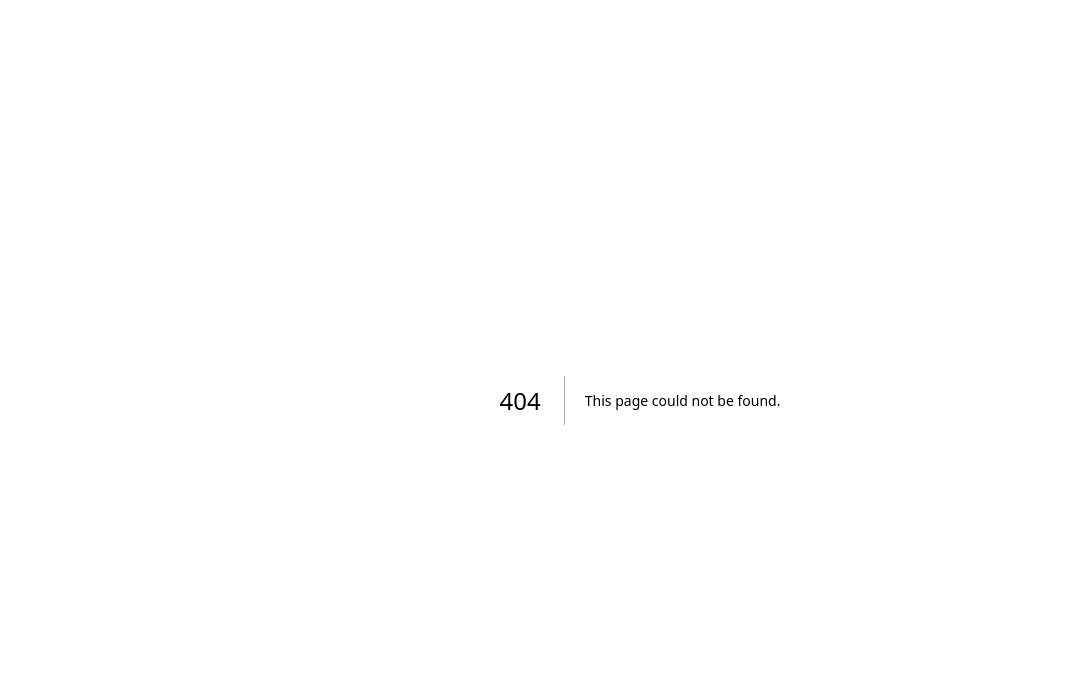
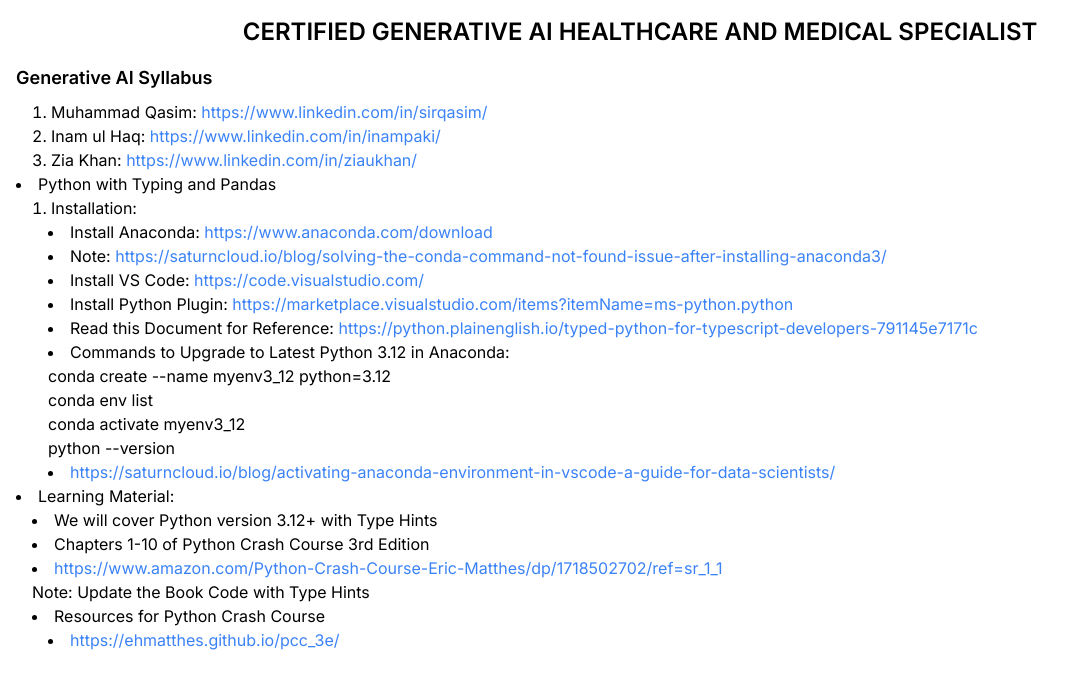
Before and after one commit to DrShahidIslam/FJDC-Landingpage-Nextjs, a Next.js app: page /Reference-Material in a window 1280 px wide. Before the commit this address had no page. Shown: the top 688 px of the page, without its empty margins (0-1084 px from the left). Built offline with nearby package versions, Linux system fonts and the light colour scheme.

Commit message:
added navigation

```diff
--- a/src/app/Components/Navigation.tsx
+++ b/src/app/Components/Navigation.tsx
@@ -1,7 +1,7 @@
 import { useEffect, useState } from 'react';
 import Link from 'next/link';
 
-export default function Sidebar() {
+export default function Navigation() {
     const [selectedLink, setSelectedLink] = useState('');
 
   useEffect(() => {
@@ -20,8 +20,11 @@
 
   const links = [
     { href: '/Course-Outline#uses', text: 'Uses of AI in Healthcare' },
+    { href: '/Course-Outline#details', text:'Course Fees and Duration'},
     { href: '/Course-Outline#designers', text: 'Course Designers' },
     { href: '/Course-Outline#outline', text: 'Course Outline' },
+    // { href: '/Reference-Material', text: 'Reference Material' }
+
   ];
 
   return (
--- /dev/null
+++ b/src/app/Components/Sidebar-pages.tsx
@@ -0,0 +1,54 @@
+import { Menu } from "lucide-react";
+import Link from "next/link";
+import React, { useState } from "react";
+
+const Navbar = () => {
+  const [menuVisible, setMenuVisible] = useState(false);
+
+  const toggleMenu = () => {
+    setMenuVisible(!menuVisible);
+  };
+
+  return (
+    <>
+      <div className="fixed w-full text-white p-2">
+        <div className="flex justify-between items-center">
+          <span className="text-lg font-bold"></span>
+          <button
+            onClick={toggleMenu}
+            className="text-white p-6 focus:outline-none relative"
+
+          ><Menu />
+
+          </button>
+        </div>
+        {menuVisible && (
+          <div className=" bg-black absolute p-4 top-16 right-8 flex rounded-b-2xl flex-col justify-center items-center">
+            {/* Mobile Menu */}
+            <Link href="/">
+              <div className="my-1 font-bold text-white text-lg border-white py-2 duration-200 hover:bg-yellow-400 hover:scale-105 hover:text-white border-b-2 w-auto">
+                Home
+              </div>
+            </Link><Link href="/Course-Outline">
+              <div className="my-1 font-bold text-white text-lg border-white py-2 duration-200 hover:bg-yellow-400 hover:scale-105 hover:text-white border-b-2 w-auto">
+                Course Details
+              </div>
+            </Link>
+            <Link href="/Contact">
+              <div className="my-1 font-bold text-white border-b-2 border-white text-lg duration-200 hover:scale-105 hover:bg-yellow-400 hover:text-white py-2">
+                Contact
+              </div>
+            </Link>
+            <Link href="/Gallery">
+              <div className="my-1 font-bold text-white border-white border-b-2 text-lg duration-200 hover:scale-105 hover:bg-yellow-400 hover:text-white py-2">
+                Gallery
+              </div>
+            </Link>
+          </div>
+        )}
+      </div>
+          </>
+  );
+};
+
+export default Navbar;
--- a/src/app/Components/sidebar.tsx
+++ b/src/app/Components/sidebar.tsx
@@ -11,32 +11,32 @@
 
   return (
     <>
-      <div className="fixed w-full text-white p-2 md:hidden">
+      <div className="fixed w-full text-white p-2 lg:hidden">
         <div className="flex justify-between items-center">
           <span className="text-lg font-bold"></span>
           <button
             onClick={toggleMenu}
-            className="text-white p-6 focus:outline-none"
+            className="text-white p-6 relative focus:outline-none"
 
           ><Menu />
 
           </button>
         </div>
         {menuVisible && (
-          <div className=" bg-yellow-400 flex rounded-b-2xl flex-col justify-center items-center">
+          <div className=" bg-yellow-400 p-4 flex absolute right-8 top-16 rounded-b-2xl flex-col justify-center items-center">
             {/* Mobile Menu */}
             <Link href="/Course-Outline">
-              <div className="my-1 font-bold text-black text-lg border-black py-2 duration-200 hover:scale-105 border-b-2 w-auto">
+              <div className="my-1 font-bold text-black text-lg border-black py-2 duration-200 hover:bg-black hover:scale-105 hover:text-white border-b-2 w-auto">
                 Course Details
               </div>
             </Link>
             <Link href="/Contact">
-              <div className="my-1 font-bold text-black border-b-2 border-black text-lg duration-200 hover:scale-105 py-2">
+              <div className="my-1 font-bold text-black border-b-2 border-black text-lg duration-200 hover:scale-105 hover:bg-black hover:text-white py-2">
                 Contact
               </div>
             </Link>
             <Link href="/Gallery">
-              <div className="my-1 font-bold text-black border-black border-b-2 text-lg duration-200 hover:scale-105 py-2">
+              <div className="my-1 font-bold text-black border-black border-b-2 text-lg duration-200 hover:scale-105 hover:bg-black hover:text-white py-2">
                 Gallery
               </div>
             </Link>
--- /dev/null
+++ b/src/app/Reference-Material/page.tsx
@@ -0,0 +1,136 @@
+export default function About() {
+    return (
+     <> <div className="container mx-auto">
+        <main className="p-4">
+          <h2 className="text-2xl text-center font-semibold">CERTIFIED GENERATIVE AI HEALTHCARE AND MEDICAL SPECIALIST</h2>
+          <h3 className="mt-4 text-lg font-semibold">Generative AI Syllabus</h3>
+          <ul className="mt-2 list-disc list-inside">
+
+              <ul className="ml-4 list-decimal list-inside">
+                <li>
+                  Muhammad Qasim:{" "}
+                  <a
+                    href="https://www.linkedin.com/in/sirqasim/"
+                    className="text-blue-500 hover:underline"
+                  >
+                    https://www.linkedin.com/in/sirqasim/
+                  </a>
+                </li>
+                <li>
+                  Inam ul Haq:{" "}
+                  <a
+                    href="https://www.linkedin.com/in/inampaki/"
+                    className="text-blue-500 hover:underline"
+                  >
+                    https://www.linkedin.com/in/inampaki/
+                  </a>
+                </li>
+                <li>
+                  Zia Khan:{" "}
+                  <a
+                    href="https://www.linkedin.com/in/ziaukhan/"
+                    className="text-blue-500 hover:underline"
+                  >
+                    https://www.linkedin.com/in/ziaukhan/
+                  </a>
+                </li>
+              </ul>
+
+            <li>Python with Typing and Pandas</li>
+            <ul className="ml-4 list-decimal list-inside">
+              <li>Installation:</li>
+              <ul className="ml-4 list-disc list-inside">
+                <li>
+                  Install Anaconda:{" "}
+                  <a
+                    href="https://www.anaconda.com/download"
+                    className="text-blue-500 hover:underline"
+                  >
+                    https://www.anaconda.com/download
+                  </a>
+                </li>
+                <li>
+                  Note:{" "}
+                  <a
+                    href="https://saturncloud.io/blog/solving-the-conda-command-not-found-issue-after-installing-anaconda3/"
+                    className="text-blue-500 hover:underline"
+                  >
+                    https://saturncloud.io/blog/solving-the-conda-command-not-found-issue-after-installing-anaconda3/
+                  </a>
+                </li>
+                <li>
+                  Install VS Code:{" "}
+                  <a
+                    href="https://code.visualstudio.com/"
+                    className="text-blue-500 hover:underline"
+                  >
+                    https://code.visualstudio.com/
+                  </a>
+                </li>
+                <li>
+                  Install Python Plugin:{" "}
+                  <a
+                    href="https://marketplace.visualstudio.com/items?itemName=ms-python.python"
+                    className="text-blue-500 hover:underline"
+                  >
+                    https://marketplace.visualstudio.com/items?itemName=ms-python.python
+                  </a>
+                </li>
+                <li>
+                  Read this Document for Reference:{" "}
+                  <a
+                    href="https://python.plainenglish.io/typed-python-for-typescript-developers-791145e7171c"
+                    className="text-blue-500 hover:underline"
+                  >
+                    https://python.plainenglish.io/typed-python-for-typescript-developers-791145e7171c
+                  </a>
+                </li>
+                <li>Commands to Upgrade to Latest Python 3.12 in Anaconda:</li>
+              </ul>
+              <ul className="ml-4 list-disc list-inside">
+                conda create --name myenv3_12 python=3.12<br/>
+                conda env list<br/>
+                conda activate myenv3_12<br/>
+                python --version<br/>
+                <li>
+                  <a
+                    href="https://saturncloud.io/blog/activating-anaconda-environment-in-vscode-a-guide-for-data-scientists/"
+                    className="text-blue-500 hover:underline"
+                  >
+                    https://saturncloud.io/blog/activating-anaconda-environment-in-vscode-a-guide-for-data-scientists/
+                  </a>
+                </li>
+              </ul>
+            </ul>
+            <li>Learning Material:</li>
+            <ul className="ml-4 list-disc list-inside">
+              <li>We will cover Python version 3.12+ with Type Hints</li>
+              <li>Chapters 1-10 of Python Crash Course 3rd Edition</li>
+            </ul>
+            <ul className="ml-4 list-disc list-inside">
+              <li>
+                <a
+                  href="https://www.amazon.com/Python-Crash-Course-Eric-Matthes/dp/1718502702/ref=sr_1_1"
+                  className="text-blue-500 hover:underline"
+                >
+                  https://www.amazon.com/Python-Crash-Course-Eric-Matthes/dp/1718502702/ref=sr_1_1
+                </a>
+              </li>
+              Note: Update the Book Code with Type Hints
+              <li>Resources for Python Crash Course</li>
+              <ul className="ml-4 list-disc list-inside">
+                <li>
+                  <a
+                    href="https://ehmatthes.github.io/pcc_3e/"
+                    className="text-blue-500 hover:underline"
+                  >
+                    https://ehmatthes.github.io/pcc_3e/
+                  </a>
+                </li>
+              </ul>
+            </ul>
+          </ul>
+        </main>
+      </div></>
+    );
+  }
```
Also changed, not shown: src/app/Course-Outline/page.tsx (+28 -14 lines), src/app/Components/References.tsx (added).
